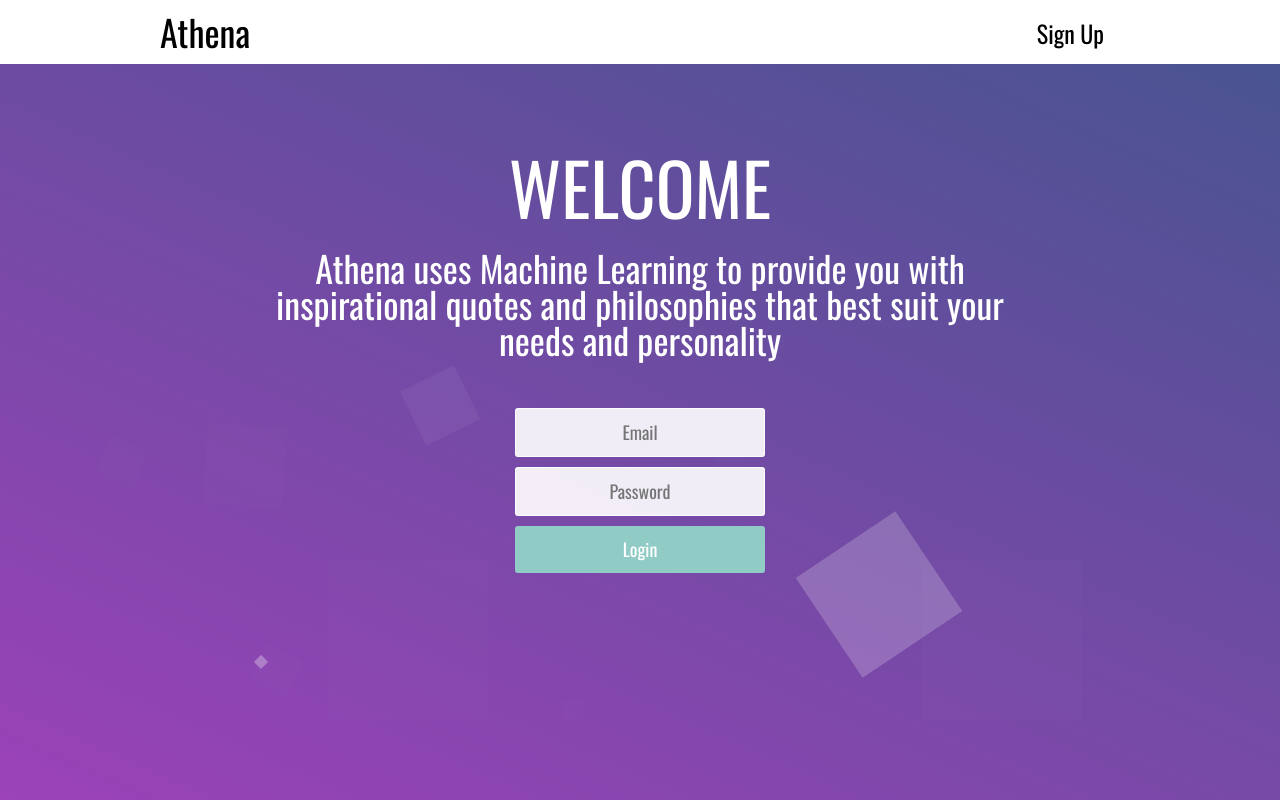
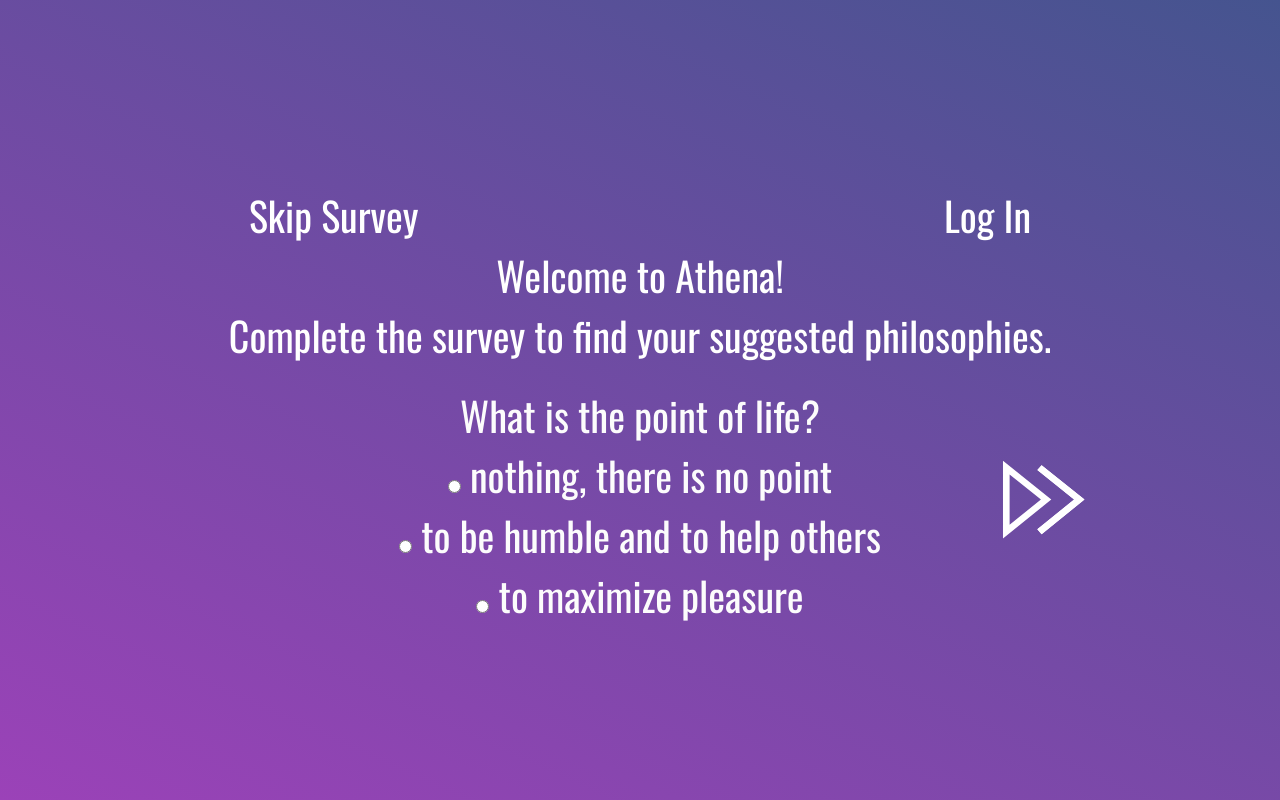
Before and after one commit to rohanrobinson/athena-frontend, a React (Create React App) app: page / in a window 1280 px wide. Built offline with nearby package versions, Linux system fonts and the light colour scheme.

Commit message:
survey worflow changes

```diff
--- a/src/App.js
+++ b/src/App.js
@@ -10,17 +10,40 @@ function App() {
   return (
     <div className="App">
       <Router>
-        <Navigation />
+
         <Switch>
-          <Route path="/" exact component={() => <Home />} />
+          <Route path="/login"  exact>
+            <Navigation />
+            <Home/>
+          </Route>
+
           <Route path="/quotesSaved" exact component={() => <QuotesSaved />} />
-          <Route path="/createAccount" exact component={() => <CreateAccount />} />
-          <Route path="/explore" exact component={() => <Explore />} />
-          <Route path="/aboutus" exact component={() => <AboutUs />} />
+
+          <Route path="/createAccount" exact>
+            <Navigation />
+            <CreateAccount />
+          </Route>
+
+          <Route path="/explore" exact >
+            <Navigation />
+            <Explore />
+          </Route>
+
+          <Route path="/aboutus" exact  >
+            <Navigation />
+            <AboutUs />
+          </Route>
+
           <Route path="/philosophy" component={Philosophy} />
           <Route path="/search" component={SearchResult} />
-          <Route path="/favorites" component={Favorites} />
-          <Route path="/survey" component={Survey} />
+
+          <Route path="/favorites">
+            <Navigation />
+            <Favorites />
+          </Route>
+
+          {/* The Survey Component gets Rendered First */}
+          <Route path="/" exact component={Survey} />
 
           <Route path="/surveyInfo"component={SurveyInfo} />
 
--- a/src/Navigation.jsx
+++ b/src/Navigation.jsx
@@ -55,7 +55,7 @@ class Navigation extends React.Component {
         <div className="navigation">
           <nav>
           <Link class="nav-link" to="/explore">
-              <div class="navbar-brand" to="/">
+              <div class="navbar-brand" to="/explore">
                 <img src={logo} id="athena-logo" alt="athena-logo" />
                   Athena
               </div>
@@ -118,16 +118,19 @@ class Navigation extends React.Component {
       return (
         <div className="navigation">
           <nav>
-              <Link class="navbar-brand" to="/">
-                Athena
-              </Link>
+          <Link class="nav-link" to="/explore">
+              <div class="navbar-brand" to="/explore">
+                <img src={logo} id="athena-logo" alt="athena-logo" />
+                  Athena
+              </div>
+          </Link>
                 <ul>
                   <li
                     class={`nav-item  ${
                       this.props.location.pathname === "/contact" ? "active" : ""
                     }`}
                   >
-                    <Link class="nav-link" to="/createAccount">
+                    <Link class="nav-link" to="/">
                       Sign Up
                     </Link>
                   </li>
--- a/src/Survey.css
+++ b/src/Survey.css
@@ -122,11 +122,43 @@
    border-left: none;
    border-right: none;
 }
+.user-info-header {
+    color:#fcfcfc
+}
 
 #submit_survey {
     width: 20%;
     align-content: center;
 }
+
+
+
+.navigation_link {
+    width: 10%;
+    align-content: center;
+    color: white;
+    font-size: 40px;
+}
+
+.navigation_link:hover {
+    color: green
+}
+
+
+#navigation_span:hover {
+    width: 10%;
+    align-content: center;
+    background-color: rgb(197, 143, 197);
+}
+
+#skip_link {
+    margin-right: 500px;
+}
+
+
+/* #navigation_span {
+    margin-top: 150px;
+} */
 
 #mult_choice {
     display: flex;
@@ -152,10 +184,6 @@
     border-radius: 20px;
     margin-top: 10px;
 }
-
-
-
-
 
 .arrow-div {
     /*
--- a/src/Survey.js
+++ b/src/Survey.js
@@ -1,6 +1,7 @@
 import React, { useEffect, useState } from "react";
 import axios from 'axios';
 import { useHistory } from "react-router-dom";
+import { Link, withRouter } from "react-router-dom";
 import "./Survey.css";
 import { FontAwesomeIcon } from "@fortawesome/react-fontawesome";
 import { faArrowRight, faArrowLeft } from "@fortawesome/free-solid-svg-icons";
@@ -54,6 +55,28 @@ const Survey = () => {
       quote: "The philosophers have only interpreted the world, in various ways. The point, however, is to change it.",
       ans: ""
     },
+    {
+      type: "user-info",
+      info: "What is your First Name?",
+      ans: ""
+    },
+    {
+      type: "user-info",
+      info: "What is your Last Name?",
+      ans: ""
+    },
+    {
+      type: "user-info",
+      info: "What email address would be best for you?",
+      ans: ""
+    },
+    {
+      type: "user-info",
+      info: "Create a password. Make it good!",
+      ans: ""
+    }
+
+
   ];
 
   const [questions, setQuestions] = useState(originalQuestions);
@@ -176,6 +199,11 @@ const Survey = () => {
       temp[currentQuestionIndex].ans = event.target.value;
       setQuestions(temp);
     }
+    if (questions[currentQuestionIndex].type === "user-info") {
+      setSelected(event.target.value);
+      temp[currentQuestionIndex].ans = event.target.value;
+      setQuestions(temp);
+    }
 
     if (questions[currentQuestionIndex].type === "slider") {
       setSelected(event.target.value);
@@ -228,6 +256,20 @@ const Survey = () => {
         </div>
       )
     }
+    else if (questions[currentQuestionIndex].type === "user-info"){
+      return (
+        <div>
+          <h2 className="user-info-header">{questions[currentQuestionIndex].info}</h2>
+          <input
+            className="input_ques"
+            type="text"
+            placeholder="Enter response..."
+            value={selected}
+            onChange={updateAnswer}
+          />
+        </div>
+      )
+    }
     else {
       return (
         <p>error</p>
@@ -238,10 +280,22 @@ const Survey = () => {
 
   return (
     <div>
-      { loggedIn ? (
-        <>
+
+
           <div id="out_cont">
           <div id="survey_cont">
+          <div id="navigation_div">
+              <Link className="navigation_link" id="skip_link" to="/createAccount">
+                  <span className="navigation_span">Skip Survey</span>
+              </Link>
+
+              &nbsp; &nbsp; &nbsp; &nbsp;
+              <Link className="navigation_link" id="login_link" to="/login">
+                  <span className="navigation_span">Log In</span>
+              </Link>
+            </div>
+
+            <p className="survey_title">Welcome to Athena!</p>
             <p className="survey_title">Complete the survey to find your suggested philosophies.</p>
             <div id="question_cont">
               <div className="button_cont">
@@ -289,23 +343,17 @@ const Survey = () => {
 
             {validated ? (
               <button id="submit_survey" onClick={submitSurvey}>Submit</button>
-            ):(
-              <>
-              </>
-            )}
+            ):
+              <></>
+            }
           </div>
         </div>
         <div className="transition">
           <div className="transition-bg">
           </div>
         </div>
-        </>
-      ):(
-        <>
-          <p>Please Log In</p>
-        </>
-      )}
     </div>
   )
 }
-export default Survey;
+
+export default withRouter(Survey);
```
Also changed, not shown: 1 other file (tests, documents, lock files or other folders).
